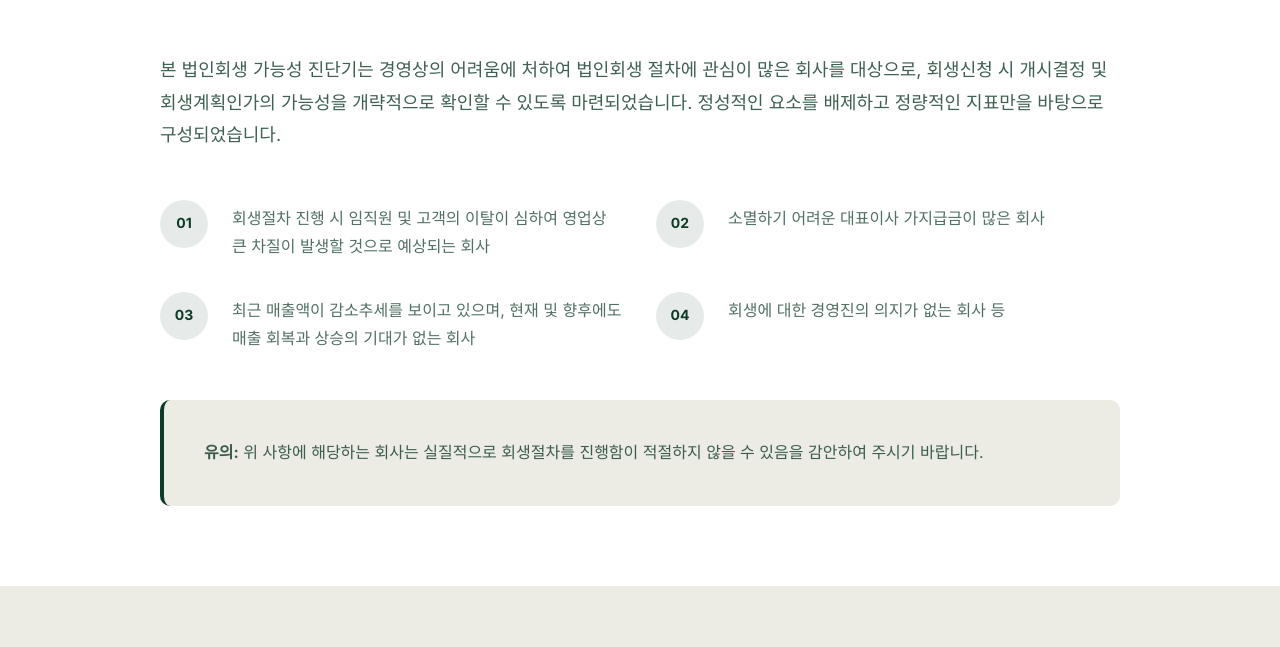
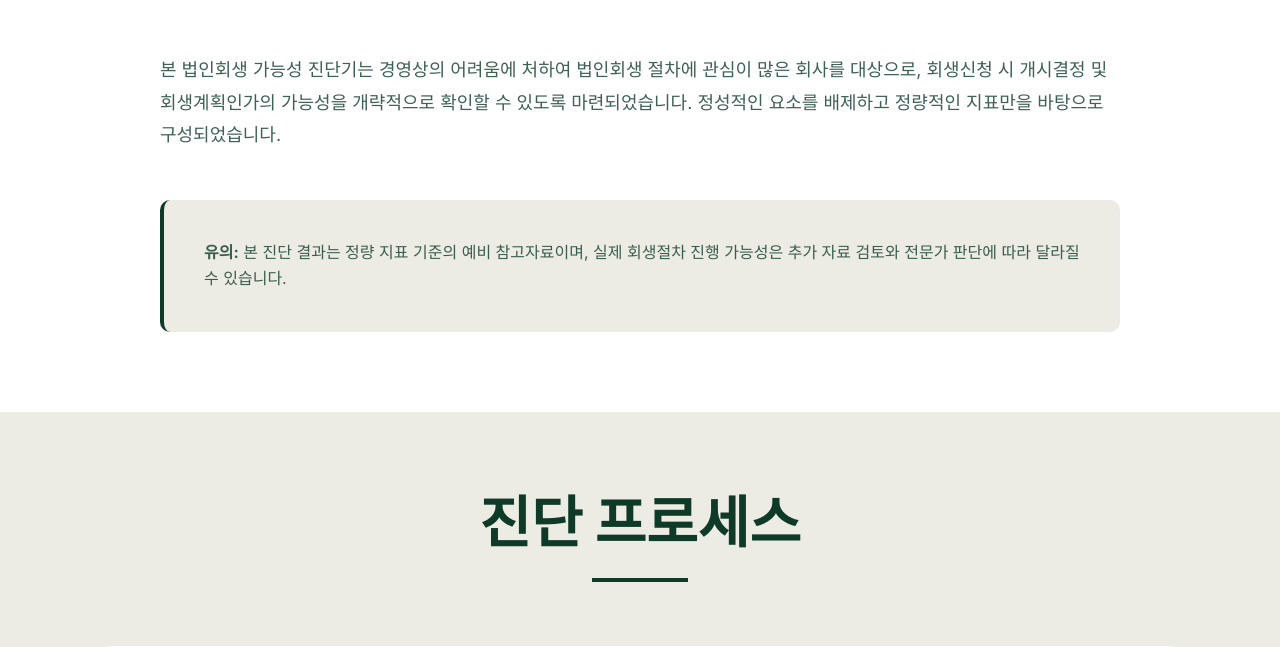
Before and after one commit to softbrain75/restart, a Flask app: page / in a window 1280 px wide. Shown: the part 1009-1656 px from the top of the page. Run offline with Flask 3, Linux system fonts and the light colour scheme.

Commit message:
Remove landing caution list

```diff
--- a/templates/landing.html
+++ b/templates/landing.html
@@ -77,27 +77,8 @@
               정성적인 요소를 배제하고 정량적인 지표만을 바탕으로 구성되었습니다.
             </p>
 
-            <div class="notice-list">
-              <article class="notice-item">
-                <span>01</span>
-                <p>회생절차 진행 시 임직원 및 고객의 이탈이 심하여 영업상 큰 차질이 발생할 것으로 예상되는 회사</p>
-              </article>
-              <article class="notice-item">
-                <span>02</span>
-                <p>소멸하기 어려운 대표이사 가지급금이 많은 회사</p>
-              </article>
-              <article class="notice-item">
-                <span>03</span>
-                <p>최근 매출액이 감소추세를 보이고 있으며, 현재 및 향후에도 매출 회복과 상승의 기대가 없는 회사</p>
-              </article>
-              <article class="notice-item">
-                <span>04</span>
-                <p>회생에 대한 경영진의 의지가 없는 회사 등</p>
-              </article>
-            </div>
-
             <div class="notice-callout">
-              <p><strong>유의:</strong> 위 사항에 해당하는 회사는 실질적으로 회생절차를 진행함이 적절하지 않을 수 있음을 감안하여 주시기 바랍니다.</p>
+              <p><strong>유의:</strong> 본 진단 결과는 정량 지표 기준의 예비 참고자료이며, 실제 회생절차 진행 가능성은 추가 자료 검토와 전문가 판단에 따라 달라질 수 있습니다.</p>
             </div>
           </div>
         </div>
```
